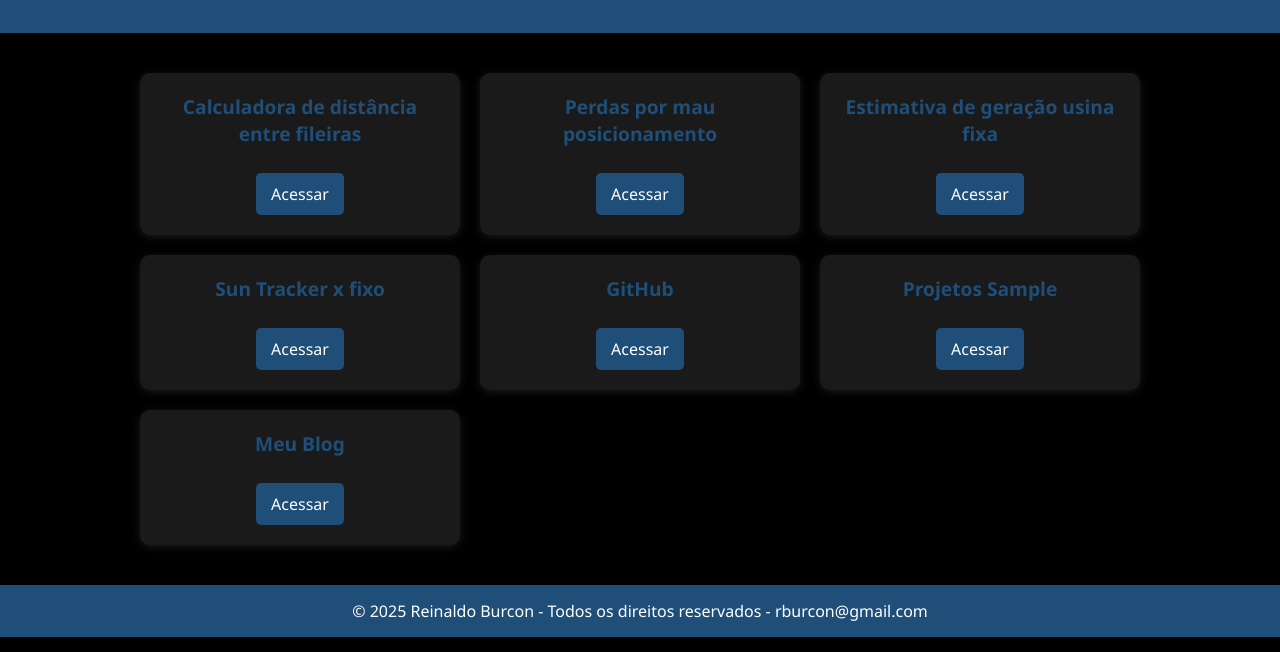
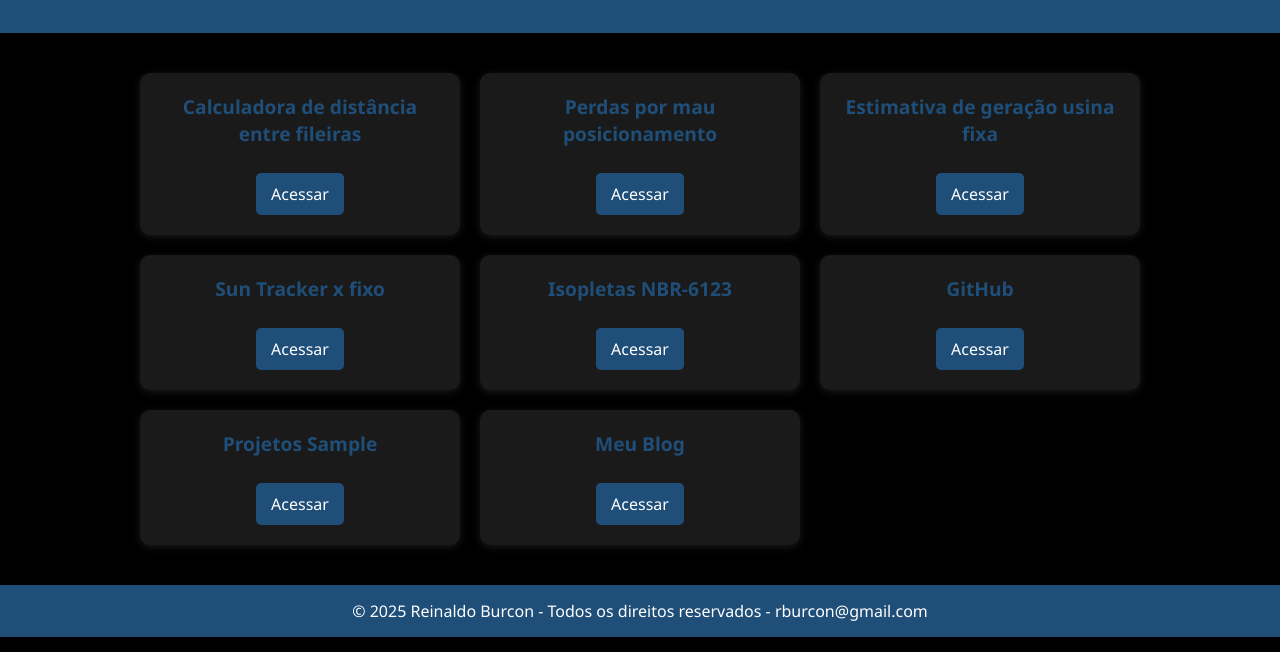
Before and after one commit to rburcon/rburcon.github.io, a plain HTML site: page projetos/index.html in a window 1280 px wide. Shown: the part 148-800 px from the top of the page. Drawn offline with Linux system fonts and the light colour scheme.

Commit message:
Update index.html

```diff
--- a/projetos/index.html
+++ b/projetos/index.html
@@ -110,6 +110,10 @@
           <h2>Sun Tracker x fixo</h2>
           <a href="https://tracker-new.streamlit.app/" target="_blank">Acessar</a>
         </div>
+        <div class="card">
+          <h2>Isopletas NBR-6123</h2>
+          <a href="https://rburcon.github.io/" target="_blank">Acessar</a>
+        </div>
 
         <div class="card">
           <h2>GitHub</h2>
```
